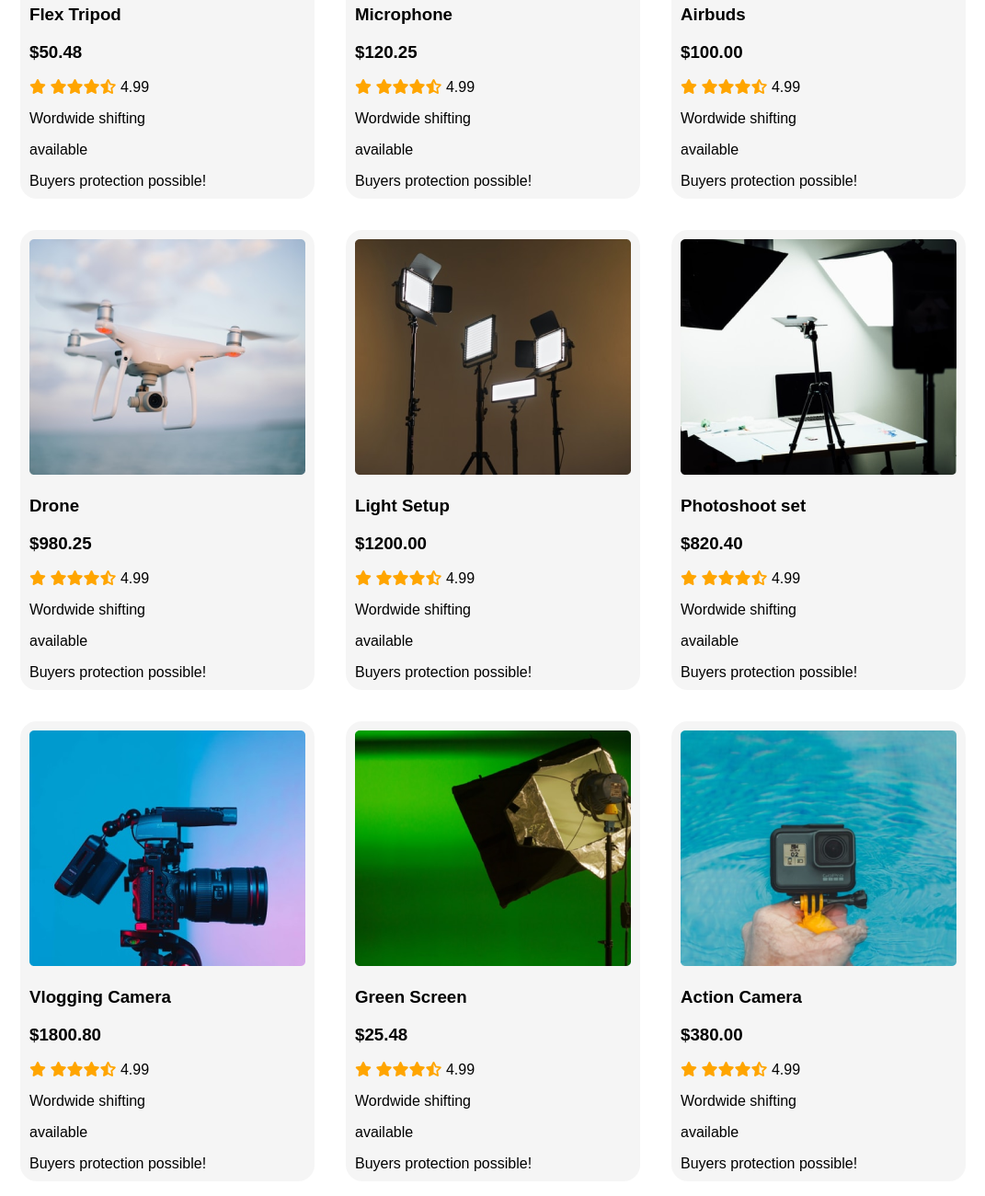
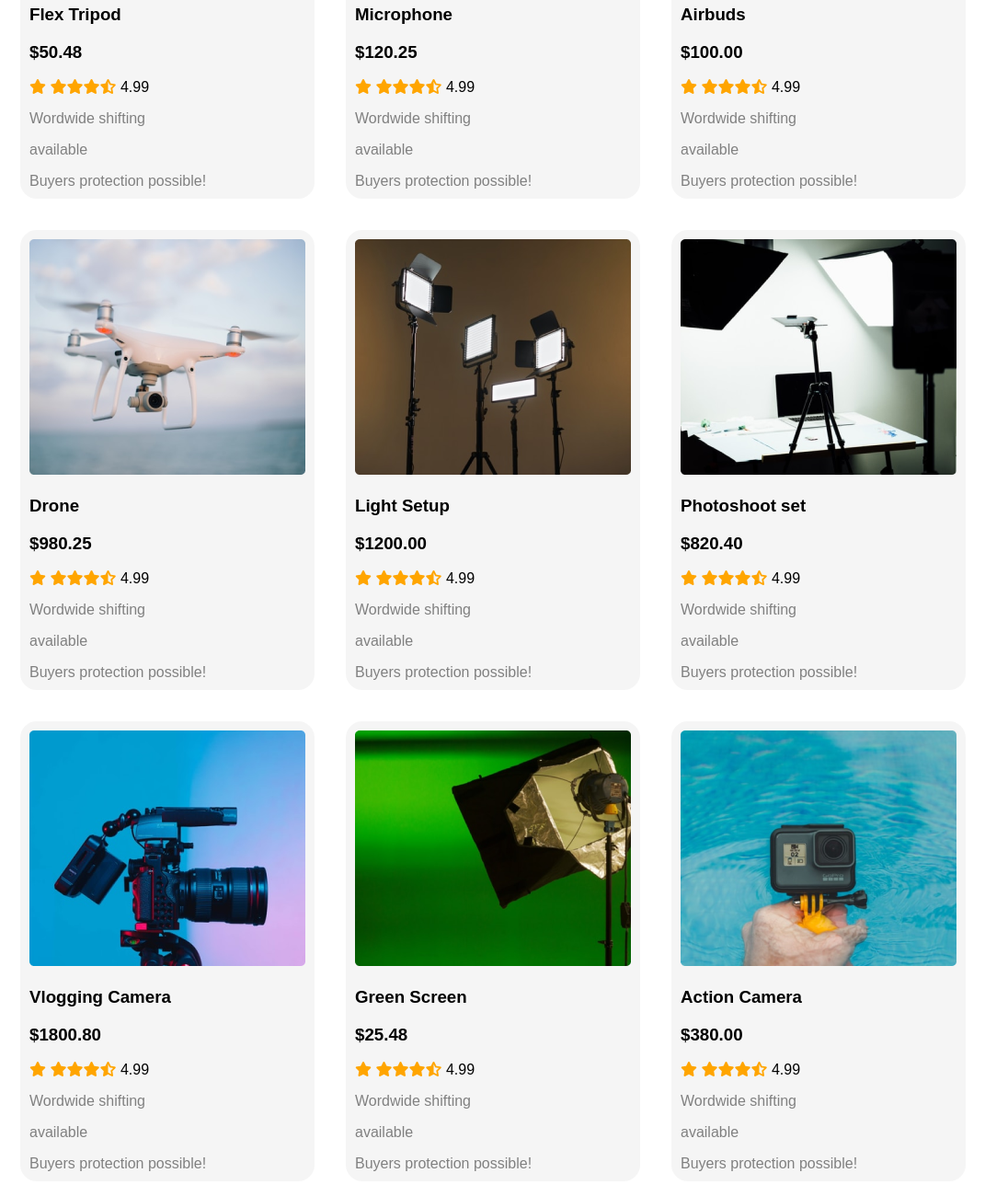
Before and after one commit to maharunnessameem/influencer-gears, a plain HTML site: page index.html in a window 1280 px wide. Shown: the part 1160-2460 px from the top of the page at 92% size, without its empty margins (155-1226 px from the left). Drawn offline with Linux system fonts and the light colour scheme.

Commit message:
Final commit

```diff
--- a/index.html
+++ b/index.html
@@ -12,14 +12,14 @@
 
 <body>
 
-    <section class="flexible-container menu-container">
+    <header class="flexible-container menu-container">
 
         <div class="half-width responsive">
             <div>
                 <h3>Influencer products</h3>
             </div>
-            <h1>Start my Journey as</h1>
-            <h1>Influencer</h1>
+            <h1 class="responsive">Start my Journey as</h1>
+            <h1 class="responsive">Influencer</h1>
 
             <p>Based on this trust, influencers can create trends and influence the buying decisions of their followers.
                 Therefore, they use the psychology of influence to connect and engage with their audience. With
@@ -27,10 +27,10 @@
             <a class="link-button" target="_blank" href="https://www.linkedin.com/company/programminghero/">Preebook
                 now <i class="fas fa-arrow-right"></i></a>
         </div>
-        <div class="half-width responsive">
+        <div class="half-width responsive transition">
             <img class="responsive" src="images/main-camera.png" alt="">
         </div>
-    </section>
+    </header>
 
 
 
@@ -47,10 +47,10 @@
                     <p class="star"><i class="fas fa-star"></i> <i class="fas fa-star"></i><i class="fas fa-star"></i><i
                             class="fas fa-star"></i><i class="fas fa-star-half-alt"></i> <span
                             class="rating">4.99</span> </p>
-                    <p>Wordwide shifting</p>
-                    <p>available
+                    <p class="gray">Wordwide shifting</p>
+                    <p class="gray">available
                     </p>
-                    <p>Buyers protection possible!</p>
+                    <p class="gray">Buyers protection possible!</p>
                 </div>
             </div>
             <div class="photo-frame">
@@ -63,10 +63,10 @@
                     <p class="star"><i class="fas fa-star"></i> <i class="fas fa-star"></i><i class="fas fa-star"></i><i
                             class="fas fa-star"></i><i class="fas fa-star-half-alt"></i> <span
                             class="rating">4.99</span> </p>
-                    <p>Wordwide shifting</p>
-                    <p>available
+                    <p class="gray">Wordwide shifting</p>
+                    <p class="gray">available
                     </p>
-                    <p>Buyers protection possible!</p>
+                    <p class="gray">Buyers protection possible!</p>
                 </div>
             </div>
             <div class="photo-frame">
@@ -79,10 +79,10 @@
                     <p class="star"><i class="fas fa-star"></i> <i class="fas fa-star"></i><i class="fas fa-star"></i><i
                             class="fas fa-star"></i><i class="fas fa-star-half-alt"></i> <span
                             class="rating">4.99</span> </p>
-                    <p>Wordwide shifting</p>
-                    <p>available
+                    <p class="gray">Wordwide shifting</p>
+                    <p class="gray">available
                     </p>
-                    <p>Buyers protection possible!</p>
+                    <p class="gray">Buyers protection possible!</p>
                 </div>
             </div>
             <div class="photo-frame">
@@ -95,10 +95,10 @@
                     <p class="star"><i class="fas fa-star"></i> <i class="fas fa-star"></i><i class="fas fa-star"></i><i
                             class="fas fa-star"></i><i class="fas fa-star-half-alt"></i> <span
                             class="rating">4.99</span> </p>
-                    <p>Wordwide shifting</p>
-                    <p>available
+                    <p class="gray">Wordwide shifting</p>
+                    <p class="gray">available
                     </p>
-                    <p>Buyers protection possible!</p>
+                    <p class="gray">Buyers protection possible!</p>
                 </div>
             </div>
             <div class="photo-frame">
@@ -111,9 +111,10 @@
                     <p class="star"><i class="fas fa-star"></i> <i class="fas fa-star"></i><i class="fas fa-star"></i><i
                             class="fas fa-star"></i><i class="fas fa-star-half-alt"></i> <span
                             class="rating">4.99</span> </p>
-                    <p>Wordwide shifting</p>
-                    <p>available</p>
-                    <p>Buyers protection possible!</p>
+                    <p class="gray">Wordwide shifting</p>
+                    <p class="gray">available
+                    </p>
+                    <p class="gray">Buyers protection possible!</p>
                 </div>
             </div>
             <div class="photo-frame">
@@ -126,9 +127,10 @@
                     <p class="star"><i class="fas fa-star"></i> <i class="fas fa-star"></i><i class="fas fa-star"></i><i
                             class="fas fa-star"></i><i class="fas fa-star-half-alt"></i> <span
                             class="rating">4.99</span> </p>
-                    <p>Wordwide shifting</p>
-                    <p>available</p>
-                    <p> Buyers protection possible!</p>
+                    <p class="gray">Wordwide shifting</p>
+                    <p class="gray">available
+                    </p>
+                    <p class="gray">Buyers protection possible!</p>
                 </div>
             </div>
             <div class="photo-frame">
@@ -142,9 +144,10 @@
                             class="fas fa-star"></i><i class="fas fa-star-half-alt"></i> <span
                             class="rating">4.99</span> </p>
 
-                    <p>Wordwide shifting</p>
-                    <p>available</p>
-                    <p>Buyers protection possible!</p>
+                    <p class="gray">Wordwide shifting</p>
+                    <p class="gray">available
+                    </p>
+                    <p class="gray">Buyers protection possible!</p>
                 </div>
             </div>
             <div class="photo-frame">
@@ -157,9 +160,10 @@
                     <p class="star"><i class="fas fa-star"></i> <i class="fas fa-star"></i><i class="fas fa-star"></i><i
                             class="fas fa-star"></i><i class="fas fa-star-half-alt"></i> <span
                             class="rating">4.99</span> </p>
-                    <p>Wordwide shifting</p>
-                    <p>available</p>
-                    <p>Buyers protection possible!</p>
+                    <p class="gray">Wordwide shifting</p>
+                    <p class="gray">available
+                    </p>
+                    <p class="gray">Buyers protection possible!</p>
                 </div>
             </div>
             <div class="photo-frame">
@@ -172,9 +176,10 @@
                     <p class="star"><i class="fas fa-star"></i> <i class="fas fa-star"></i><i class="fas fa-star"></i><i
                             class="fas fa-star"></i><i class="fas fa-star-half-alt"></i> <span
                             class="rating">4.99</span> </p>
-                    <p>Wordwide shifting</p>
-                    <p>available</p>
-                    <p>Buyers protection possible!</p>
+                    <p class="gray">Wordwide shifting</p>
+                    <p class="gray">available
+                    </p>
+                    <p class="gray">Buyers protection possible!</p>
                 </div>
             </div>
 
--- a/style.css
+++ b/style.css
@@ -81,6 +81,9 @@ footer {
     .responsive {
         margin-bottom: 20px;
     }
+    .menu-container {
+        flex-direction: column;
+    }
 }
 
 @media (min-width: 900px) {
@@ -95,3 +98,14 @@ footer {
 .rating{
     color: black;
 }
+/*.transition{
+    transition: width 1s ease 1s, height 1s ease 1s, transform 1s;
+}*/
+.transition:hover{
+    transform: scale(1.5) skew(-30deg);
+            transition: transform 2s ease-in-out;
+}
+.gray{
+    color: gray;
+    font-family: 'Dongle', sans-serif;
+}
```
